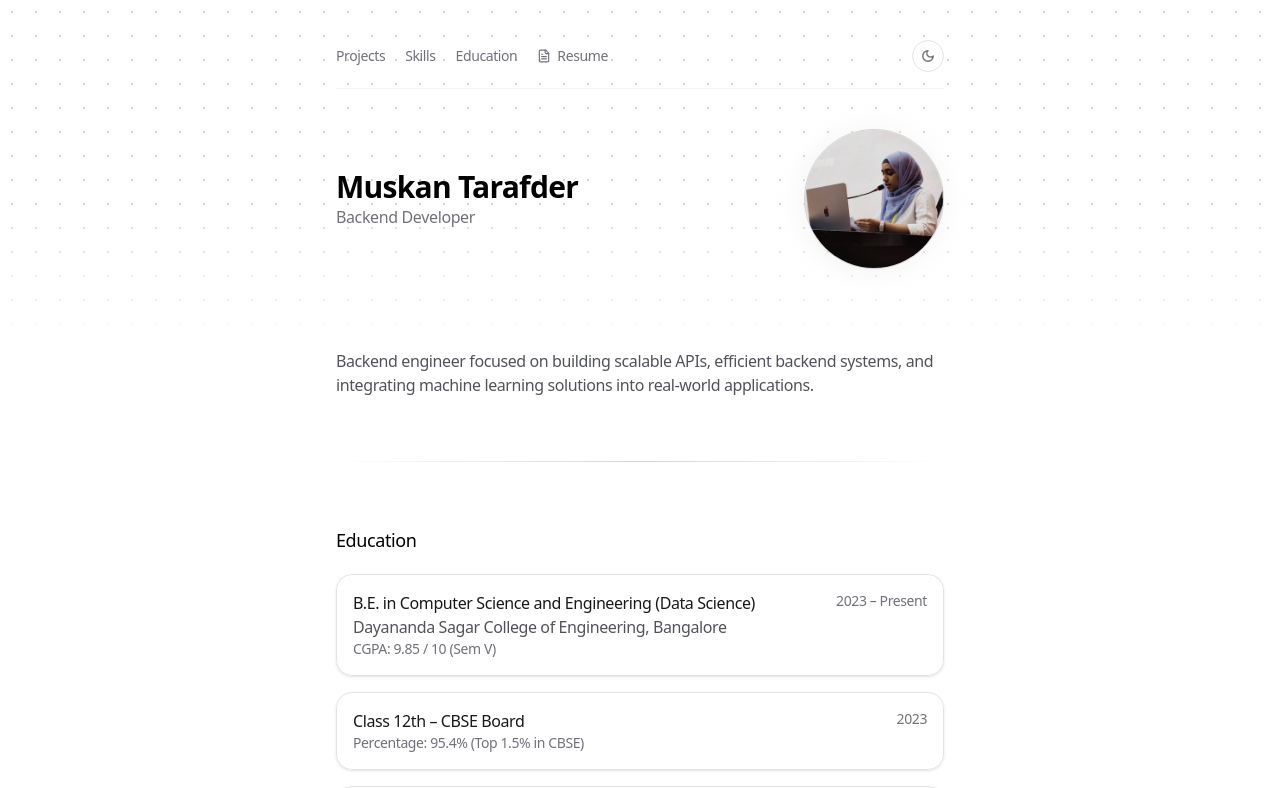
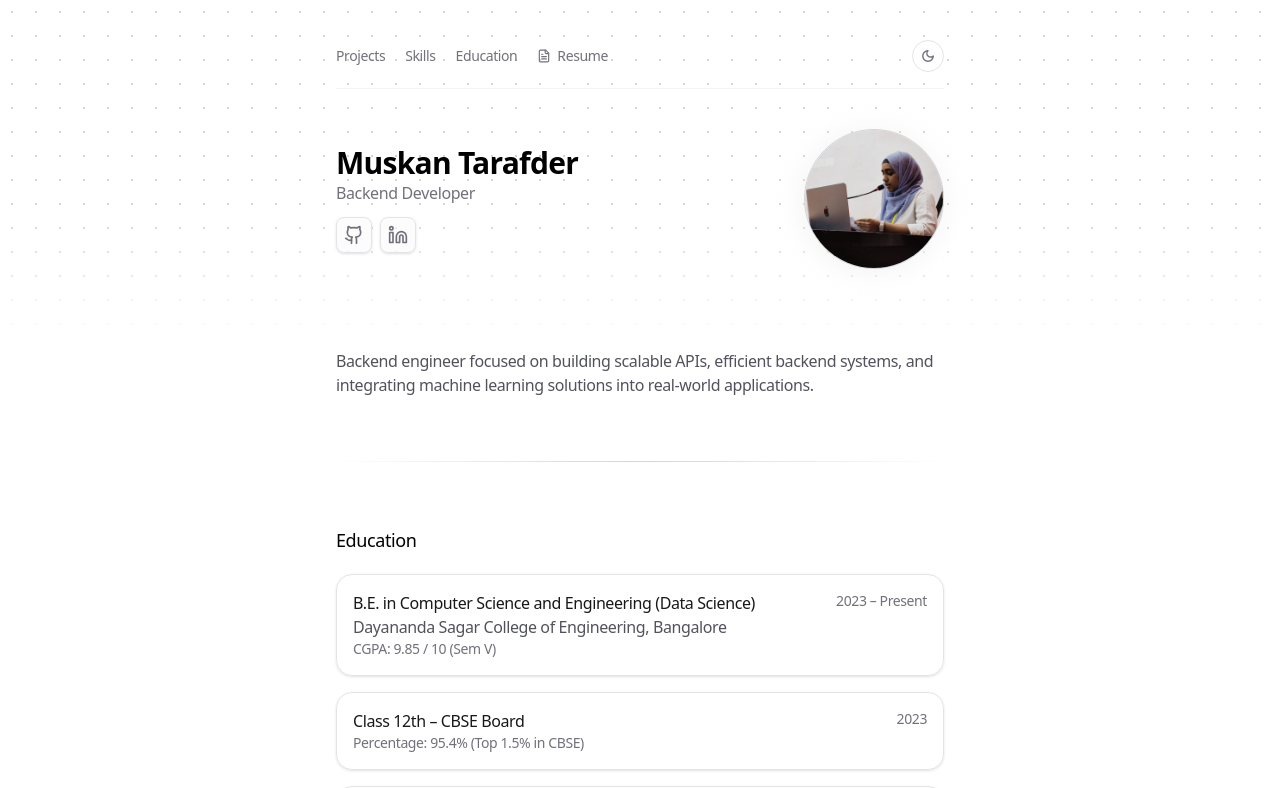
Before and after one commit to Muskan-Tarafder/portfoliowebsite, a Next.js app: page / in a window 1280 px wide. Shown: the top 788 px of the page. Built offline with nearby package versions, Linux system fonts and the light colour scheme.

Commit message:
git and linkedin addition

```diff
--- a/app/header.tsx
+++ b/app/header.tsx
@@ -4,6 +4,10 @@ import Link from 'next/link'
 import { MoonIcon, SunIcon, FileText } from 'lucide-react'
 import { useTheme } from 'next-themes'
 import { useEffect, useState } from 'react'
+import { Github, Linkedin } from 'lucide-react'
+import {
+  SOCIAL_LINKS,
+} from './data'
 
 function ThemeToggle() {
   const [mounted, setMounted] = useState(false)
@@ -74,6 +78,31 @@ export function Header() {
           >
             Backend Developer
           </TextEffect>
+          {/* Your Social Box */}
+          <div className="flex items-center gap-2 pt-2">
+  {/* GitHub Box */}
+            <a
+              href={SOCIAL_LINKS.find(s => s.label.toLowerCase().includes('git'))?.link || '#'}
+              target="_blank"
+              rel="noopener noreferrer"
+              className="flex h-9 w-9 items-center justify-center rounded-lg border border-zinc-200 bg-zinc-50/50 text-zinc-500 transition-all hover:bg-white hover:text-black hover:shadow-sm dark:border-zinc-800 dark:bg-zinc-900/50 dark:hover:bg-zinc-800 dark:hover:text-white shadow-sm"
+              aria-label="GitHub"
+            >
+              <Github size={20} />
+            </a>
+
+  {/* LinkedIn Box */}
+            <a
+              href={SOCIAL_LINKS.find(s => s.label.toLowerCase().includes('linkedin'))?.link || '#'}
+              target="_blank"
+              rel="noopener noreferrer"
+              className="flex h-9 w-9 items-center justify-center rounded-lg border border-zinc-200 bg-zinc-50/50 text-zinc-500 transition-all hover:bg-white hover:text-blue-600 hover:shadow-sm dark:border-zinc-800 dark:bg-zinc-900/50 dark:hover:bg-zinc-800 dark:hover:text-blue-400 shadow-sm"
+              aria-label="LinkedIn"
+            >
+              <Linkedin size={20} />
+            </a>
+          </div>
+
         </div>
 
         <div className="relative group">
--- a/app/page.tsx
+++ b/app/page.tsx
@@ -26,7 +26,7 @@ import {
   Database,
   Wrench,
 } from 'lucide-react'
-
+import { Github, Linkedin } from 'lucide-react'
 
 const VARIANTS_CONTAINER = {
   hidden: { opacity: 0 },
@@ -502,12 +502,23 @@ Backend engineer focused on building scalable APIs, efficient backend systems, a
             {EMAIL}
           </a>
         </p>
-        <div className="flex items-center justify-start space-x-3 ">
-          {SOCIAL_LINKS.map((link) => (
-            <MagneticSocialLink key={link.label} link={link.link}>
-              {link.label}
-            </MagneticSocialLink>
-          ))}
+        <div className="flex items-center justify-start space-x-3">
+          {SOCIAL_LINKS.map((link) => {
+            // 1. Define the logic
+            const isGithub = link.label.toLowerCase().includes('git');
+            const isLinkedin = link.label.toLowerCase().includes('linkedin');
+
+            // 2. Explicitly return the JSX
+            return (
+              <MagneticSocialLink key={link.label} link={link.link}>
+                <span className="flex items-center gap-1.5">
+                  {isGithub && <Github size={14} />}
+                  {isLinkedin && <Linkedin size={14} />}
+                  {link.label}
+                </span>
+              </MagneticSocialLink>
+            );
+          })}
         </div>
       </motion.section>
 
```
